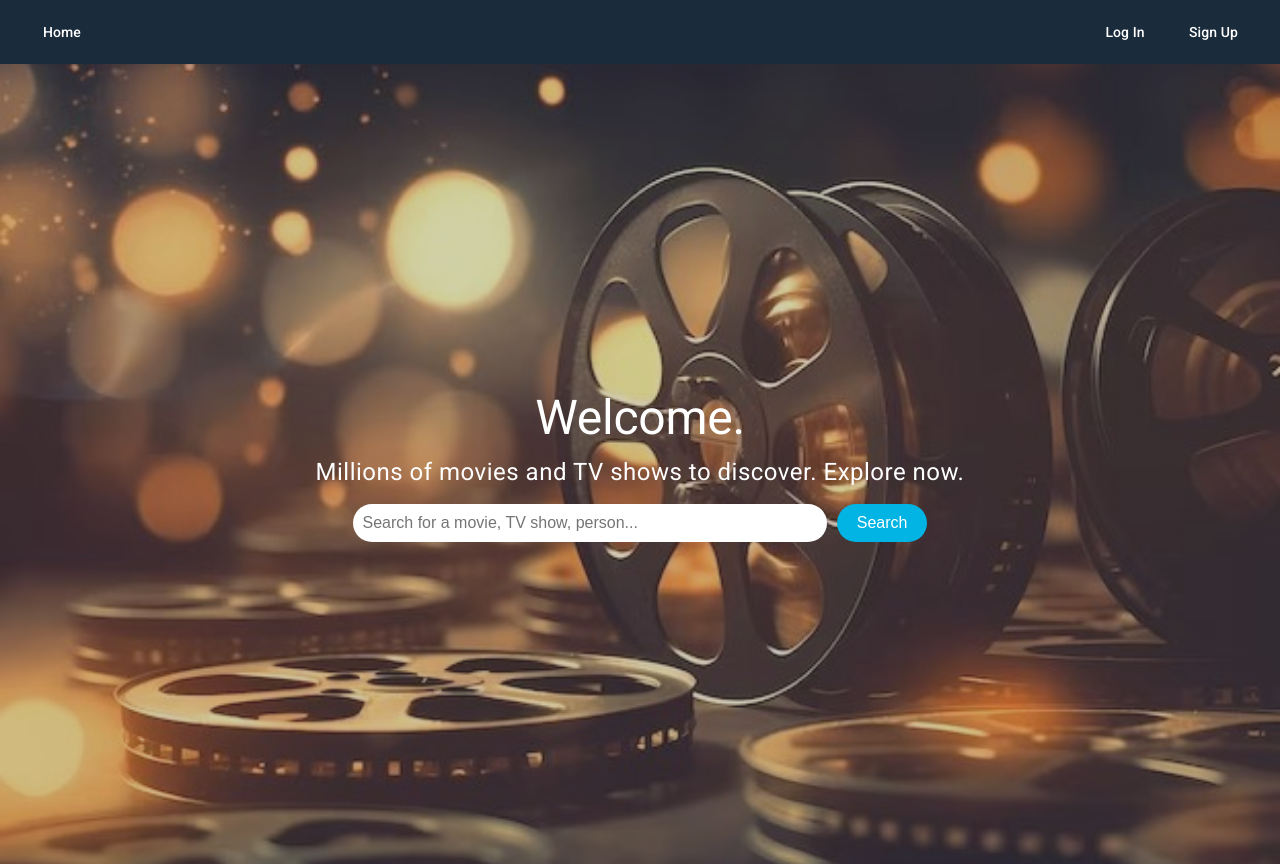
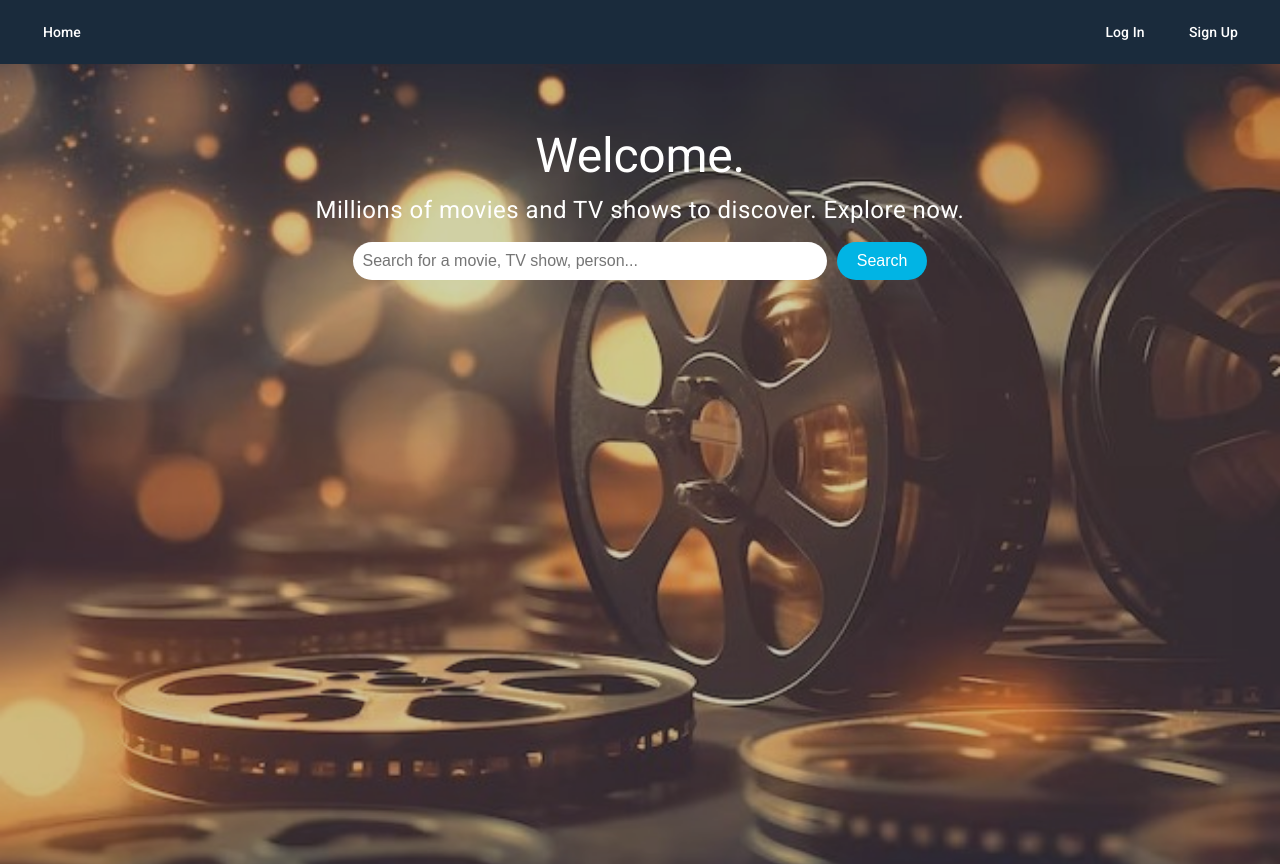
Before and after one commit to MichaelDelser/movie_reviewer, an Angular app in the folder frontend/: page /home in a window 1280 px wide. Built offline with nearby package versions, Linux system fonts and the light colour scheme.

Commit message:
moved the home component at the top of the page

```diff
--- a/frontend/src/app/home/home.component.scss
+++ b/frontend/src/app/home/home.component.scss
@@ -4,7 +4,7 @@
   width: 100%;
   display: flex;
   flex-direction: column;
-  justify-content: center;
+  justify-content: flex-start; /* Align content to the top */
   align-items: center;
   background: url('../../../public/Cinema.jpg') no-repeat center center fixed; /* Add your background image */
   background-size: cover;
@@ -34,6 +34,7 @@
     color: #fff;
     max-width: 800px;
     padding: 20px;
+    margin-top: 5vh; /* Move the content up to 5% of the screen height */
 
     h1 {
       font-size: 3rem;
```
